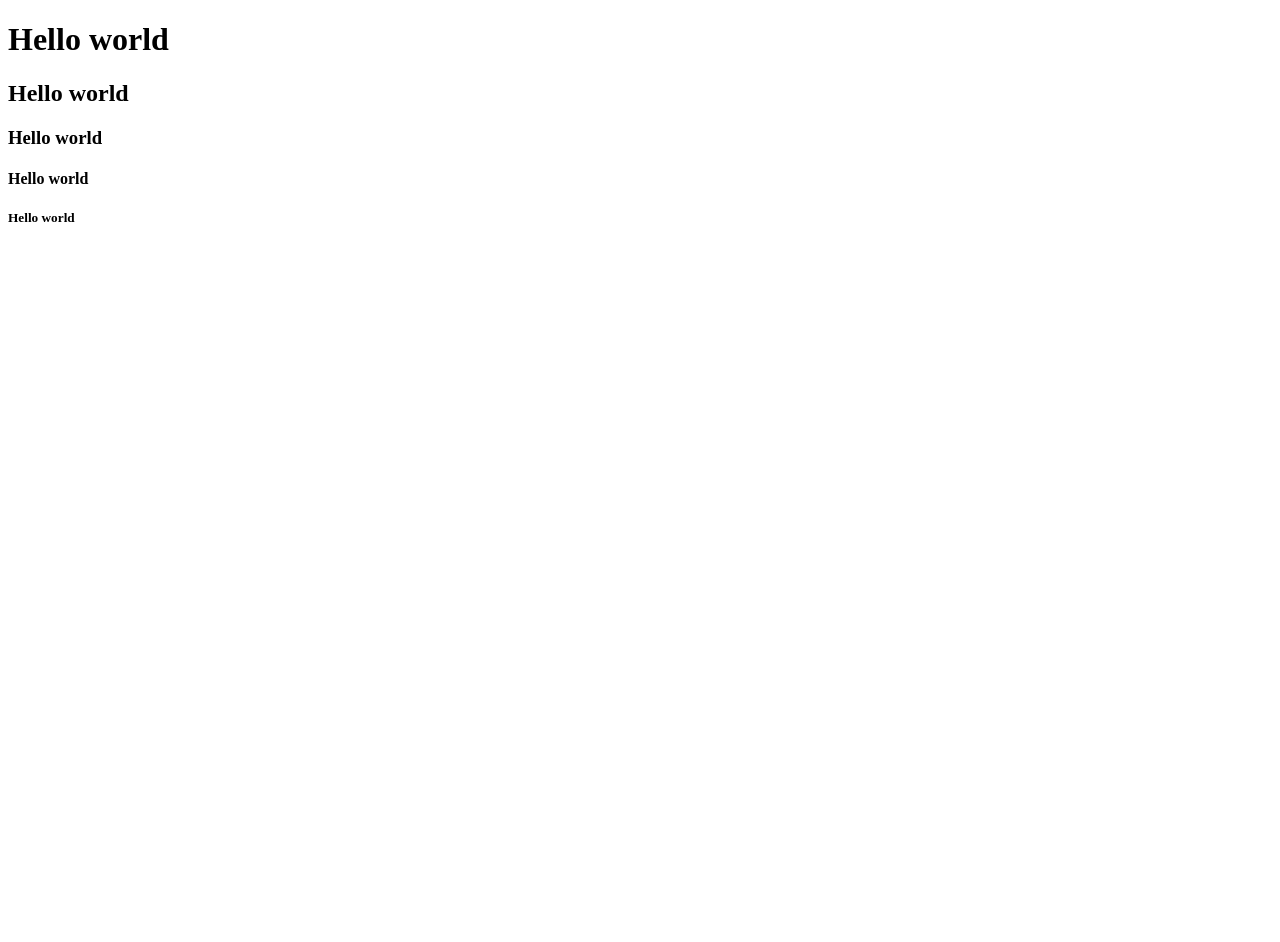
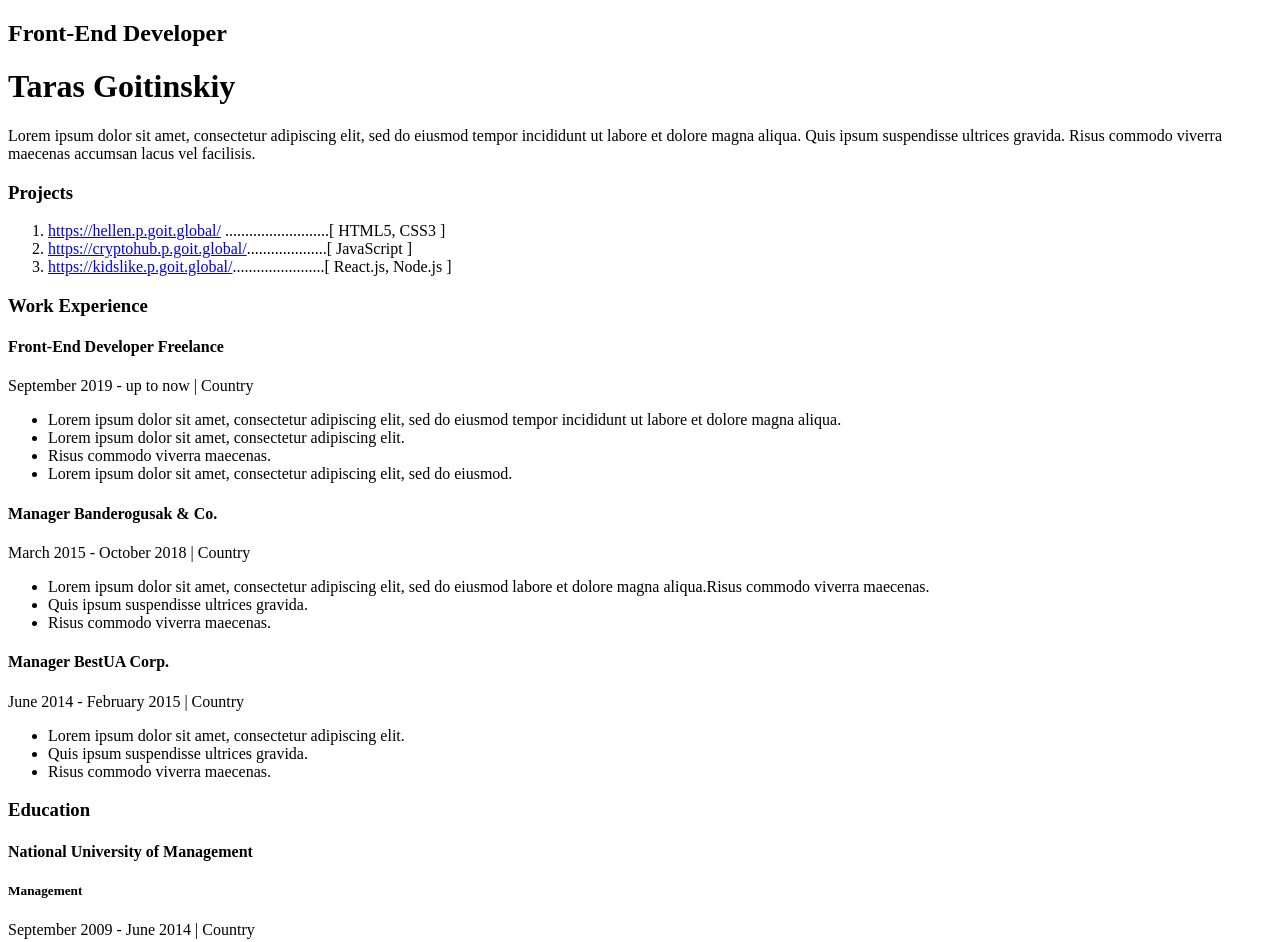
Before and after one commit to VitaliyChuyan/my_resume, a plain HTML site: page index.html in a window 1280 px wide. Shown: the top 942 px of the page. Before the commit the page ends 800 px from the top, so only its background shows below. Drawn offline with Linux system fonts and the light colour scheme.

Commit message:
lessons 2 html

```diff
--- a/index.html
+++ b/index.html
@@ -7,10 +7,133 @@
     <title>My resume</title>
   </head>
   <body>
-    <h1>Hello world</h1>
-    <h2>Hello world</h2>
-    <h3>Hello world</h3>
-    <h4>Hello world</h4>
-    <h5>Hello world</h5>
+    <!-- Wrapper -->
+    <div>
+      <!-- Main content -->
+      <div>
+        <!-- About me -->
+        <div>
+          <h2>Front-End Developer</h2>
+          <h1>Taras Goitinskiy</h1>
+          <p>
+            Lorem ipsum dolor sit amet, consectetur adipiscing elit, sed do
+            eiusmod tempor incididunt ut labore et dolore magna aliqua. Quis
+            ipsum suspendisse ultrices gravida. Risus commodo viverra maecenas
+            accumsan lacus vel facilisis.
+          </p>
+        </div>
+        <!-- My projects -->
+        <div>
+          <h3>Projects</h3>
+          <ol>
+            <li>
+              <a href="https://hellen.p.goit.global/"
+                >https://hellen.p.goit.global/</a
+              >
+              ..........................[ HTML5, CSS3 ]
+            </li>
+            <li>
+              <a href="https://cryptohub.p.goit.global/"
+                >https://cryptohub.p.goit.global/</a
+              >....................[ JavaScript ]
+            </li>
+            <li>
+              <a href="https://kidslike.p.goit.global/"
+                >https://kidslike.p.goit.global/</a
+              >.......................[ React.js, Node.js ]
+            </li>
+          </ol>
+        </div>
+        <!-- Work experience -->
+        <div>
+          <h3>Work Experience</h3>
+          <!-- Company 1 -->
+          <div>
+            <h4>Front-End Developer Freelance</h4>
+            <p>September 2019 - up to now | Country</p>
+            <ul>
+              <li>
+                Lorem ipsum dolor sit amet, consectetur adipiscing elit, sed do
+                eiusmod tempor incididunt ut labore et dolore magna aliqua.
+              </li>
+              <li>Lorem ipsum dolor sit amet, consectetur adipiscing elit.</li>
+              <li>Risus commodo viverra maecenas.</li>
+              <li>
+                Lorem ipsum dolor sit amet, consectetur adipiscing elit, sed do
+                eiusmod.
+              </li>
+            </ul>
+          </div>
+          <!-- Company 2 -->
+          <div>
+            <h4>Manager Banderogusak & Co.</h4>
+            <p>March 2015 - October 2018 | Country</p>
+            <ul>
+              <li>
+                Lorem ipsum dolor sit amet, consectetur adipiscing elit, sed do
+                eiusmod labore et dolore magna aliqua.Risus commodo viverra
+                maecenas.
+              </li>
+              <li>Quis ipsum suspendisse ultrices gravida.</li>
+              <li>Risus commodo viverra maecenas.</li>
+            </ul>
+          </div>
+          <!-- Company 3 -->
+          <div>
+            <h4>Manager BestUA Corp.</h4>
+            <p>June 2014 - February 2015 | Country</p>
+            <ul>
+              <li>Lorem ipsum dolor sit amet, consectetur adipiscing elit.</li>
+              <li>Quis ipsum suspendisse ultrices gravida.</li>
+              <li>Risus commodo viverra maecenas.</li>
+            </ul>
+          </div>
+        </div>
+        <!-- Education -->
+        <div>
+          <h3>Education</h3>
+          <h4>National University of Management</h4>
+          <h5>Management</h5>
+          <p>September 2009 - June 2014 | Country</p>
+        </div>
+      </div>
+      <!-- Side Bar -->
+      <aside>
+        <img src="./img/myphoto.JPG" alt="myphoto" width="300px" />
+        <!-- Contacts -->
+        <div>
+          <h3>Contacts</h3>
+          <p>C:<a href="tell:+388888888888">+38 888 888 88 88</a></p>
+
+          <p>
+            E:
+            <a href="mailto:t.goitinskiy@gmail.com">t.goitinskiy@gmail.com</a>
+          </p>
+        </div>
+        <!-- Tech Skills -->
+        <div>
+          <h3>Tech Skills</h3>
+          <ul>
+            <li>HTML5</li>
+            <li>CSS3</li>
+            <li>GIT</li>
+            <li>WebPack</li>
+            <li>JavaScript</li>
+            <li>React.js</li>
+            <li>Node.js</li>
+          </ul>
+        </div>
+        <!-- Soft Skills -->
+        <div>
+          <h3>Soft Skills</h3>
+          <ul>
+            <li>Scrum</li>
+            <li>Agile</li>
+            <li>GTD</li>
+            <li>Teamwork</li>
+          </ul>
+        </div>
+      </aside>
+    </div>
   </body>
 </html>
```
Also changed, not shown: 1 other file.
